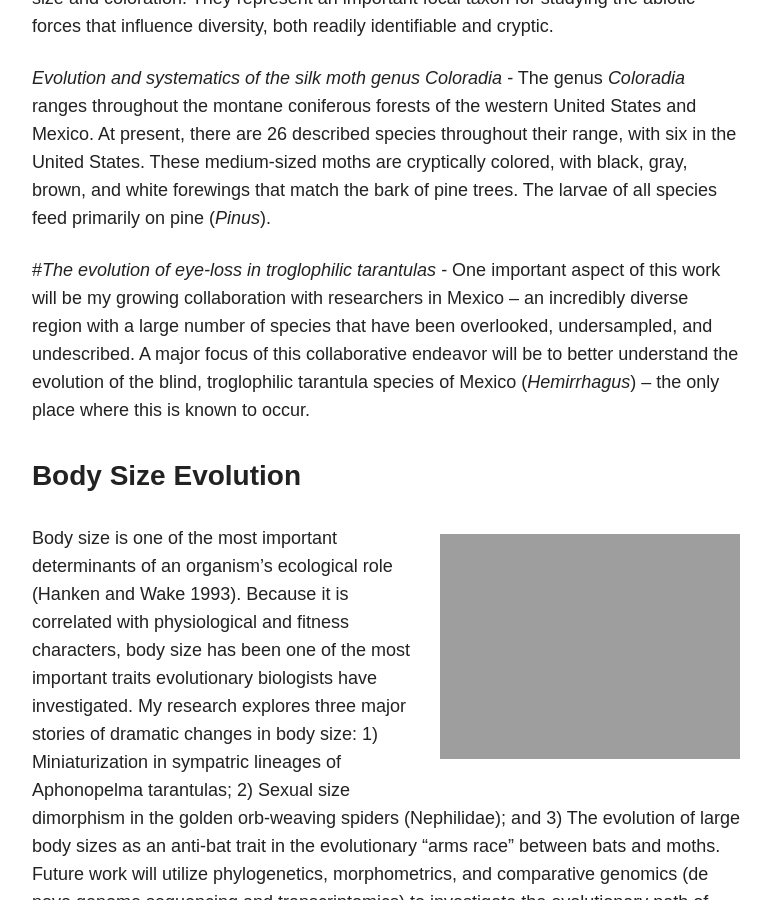
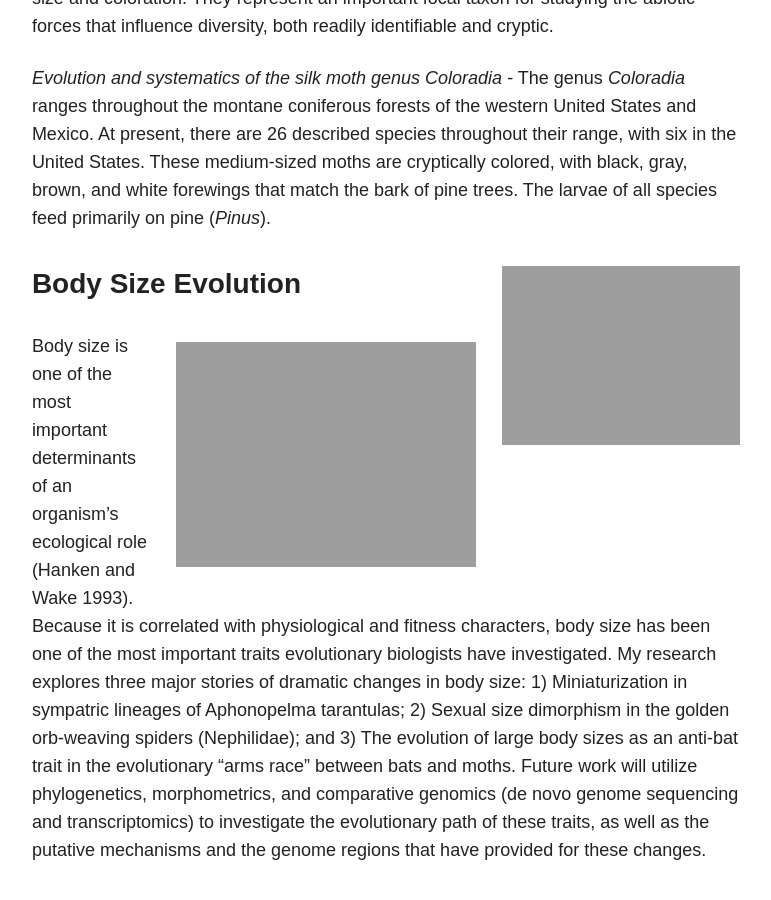
Before and after one commit to thehamiltonlab/thehamiltonlab.github.io, a Jekyll site: the page built from research/index.md, in a window 1280 px wide and 900 px high, scrolled down 2281 px. Shown: the whole window, without its empty margins (254-1025 px from the left). Built offline with Jekyll 4.4.1, drawn with Linux system fonts in a browser that asks for light colours; nearby versions of some CDN libraries.

Commit message:
Update index.md

```diff
--- a/research/index.md
+++ b/research/index.md
@@ -43,9 +43,12 @@ Our research addresses a wide range of evolutionary questions by investigating t
 *Evolution and systematics of the trapdoor spider genus Antrodiaetus -* *Antrodiaetus* is a mygalomorph spider commonly referred to as folding trapdoor spiders. The genus is distributed in a classic disjunct Holarctic distribution, with Nearctic species further divided by the mountains in the East and West. This distribution is commonly found in poorly dispersing terrestrial fauna that are restricted to mesic, montane environments. Antrodiaetus species show morphological stasis and variation across their distribution. Individuals from localities separated by hundreds of kilometers may be morphologically indistinguishable, yet spiders at the same location may exhibit significant disparities in size and coloration. They represent an important focal taxon for studying the abiotic forces that influence diversity, both readily identifiable and cryptic.
 
 *Evolution and systematics of the silk moth genus Coloradia -* The genus *Coloradia* ranges throughout the montane coniferous forests of the western United States and Mexico. At present, there are 26 described species throughout their range, with six in the United States. These medium-sized moths are cryptically colored, with black, gray, brown, and white forewings that match the bark of pine trees. The larvae of all species feed primarily on pine (*Pinus*).
+<figure>
 
-#*The evolution of eye-loss in troglophilic tarantulas -* One important aspect of this work will be my growing collaboration with researchers in Mexico – an incredibly diverse region with a large number of species that have been overlooked, undersampled, and undescribed. A major focus of this collaborative endeavor will be to better understand the evolution of the blind, troglophilic tarantula species of Mexico (*Hemirrhagus*) – the only place where this is known to occur.
+	<a href="{{ site.url }}/images/Coloradia.jpg"><img src="{{ site.url }}/images/Coloradia.jpg" alt="image" width="238.4" height="350"> </a>
 
+</figure>
+{: .pull-right}
 
 ### Body Size Evolution
 
```
